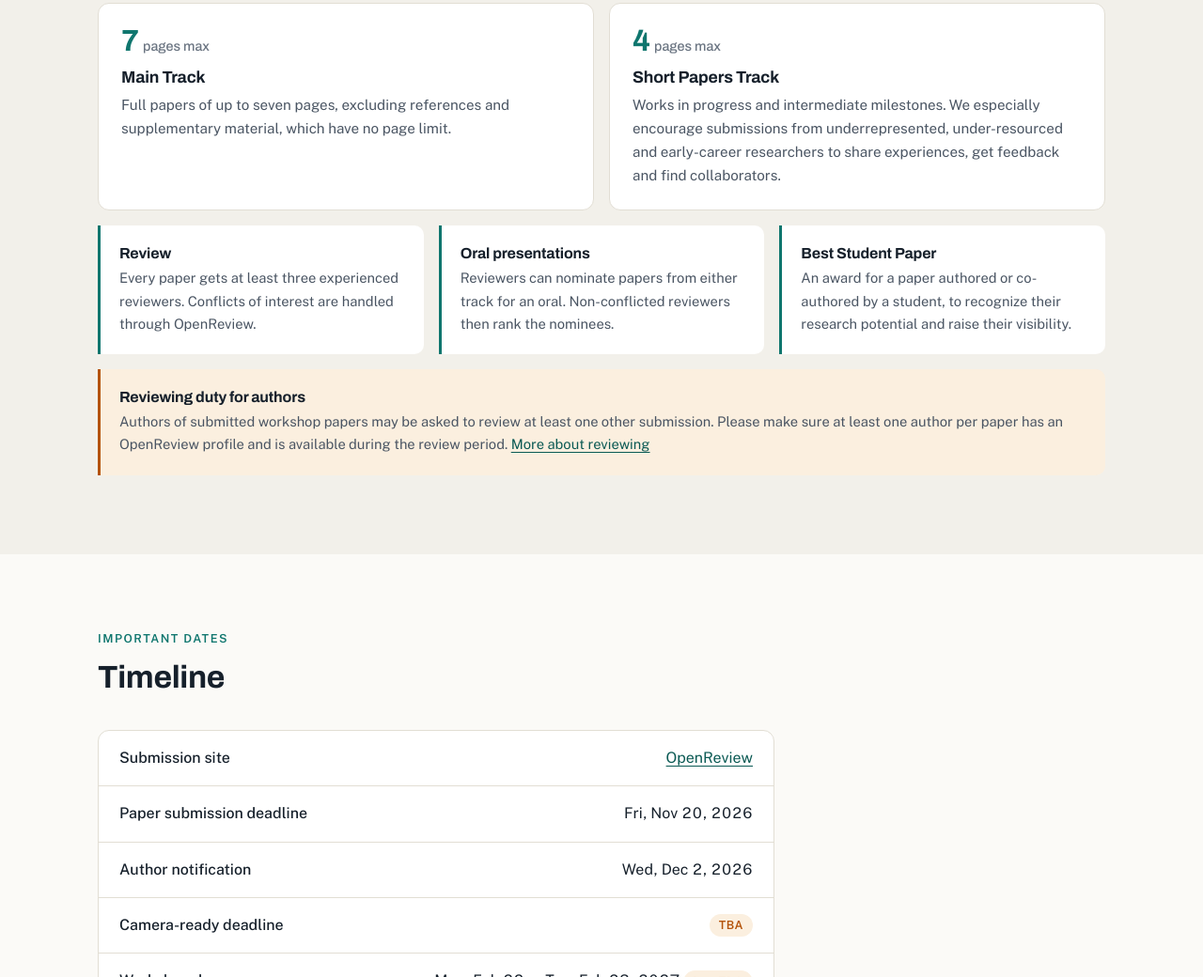
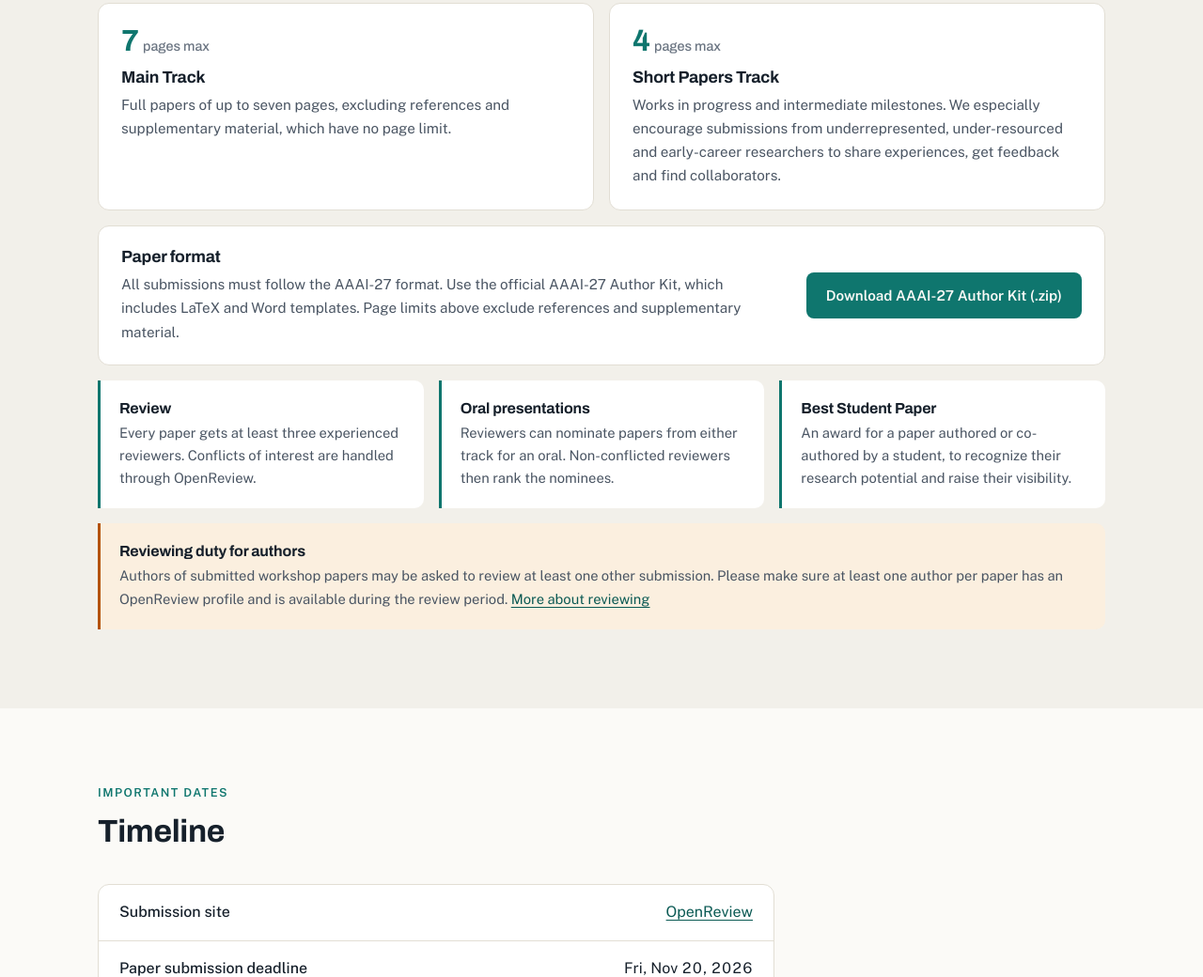
Before and after one commit to siavashHkh/agentic-labs-aaai27, a plain HTML site: page index.html in a window 1280 px wide. Shown: the part 2430-3470 px from the top of the page at 94% size. Drawn offline with nearby package versions, Linux system fonts and the light colour scheme.

Commit message:
Add AAAI-27 paper format note and Author Kit download
Co-Authored-By: Claude Opus 5.5 <noreply@anthropic.com>

```diff
--- a/index.html
+++ b/index.html
@@ -162,6 +162,11 @@ section.alt { background: var(--bg-alt); }
 .review div { padding: 20px; border-left: 3px solid var(--accent); background: var(--surface); border-radius: 0 10px 10px 0; }
 .review h3 { font-size: 1rem; }
 .review p { margin: 0; color: var(--ink-2); font-size: .92rem; }
+.format { margin-top: 16px; padding: 22px 24px; border: 1px solid var(--line); border-radius: 12px; background: var(--surface); display: flex; align-items: center; justify-content: space-between; gap: 16px 28px; flex-wrap: wrap; }
+.format > div { flex: 1 1 380px; }
+.format h3 { margin: 0 0 6px; }
+.format p { margin: 0; color: var(--ink-2); font-size: .95rem; }
+.format .btn { flex: none; text-align: center; }
 .duty { margin-top: 16px; padding: 20px; border-left: 3px solid var(--warm); background: var(--warm-soft); border-radius: 0 10px 10px 0; }
 .duty h3 { font-size: 1rem; }
 .duty p { margin: 0; color: var(--ink-2); font-size: .92rem; }
@@ -363,6 +368,13 @@ footer .wrap { display: flex; justify-content: space-between; flex-wrap: wrap; g
         <h3>Short Papers Track</h3>
         <p>Works in progress and intermediate milestones. We especially encourage submissions from underrepresented, under-resourced and early-career researchers to share experiences, get feedback and find collaborators.</p>
       </div>
+    </div>
+    <div class="format">
+      <div>
+        <h3>Paper format</h3>
+        <p>All submissions must follow the AAAI-27 format. Use the official AAAI-27 Author Kit, which includes LaTeX and Word templates. Page limits above exclude references and supplementary material.</p>
+      </div>
+      <a class="btn btn-solid" href="https://aaai.org/authorkit27/">Download AAAI-27 Author Kit (.zip)</a>
     </div>
     <div class="review">
       <div><h3>Review</h3><p>Every paper gets at least three experienced reviewers. Conflicts of interest are handled through OpenReview.</p></div>
```
